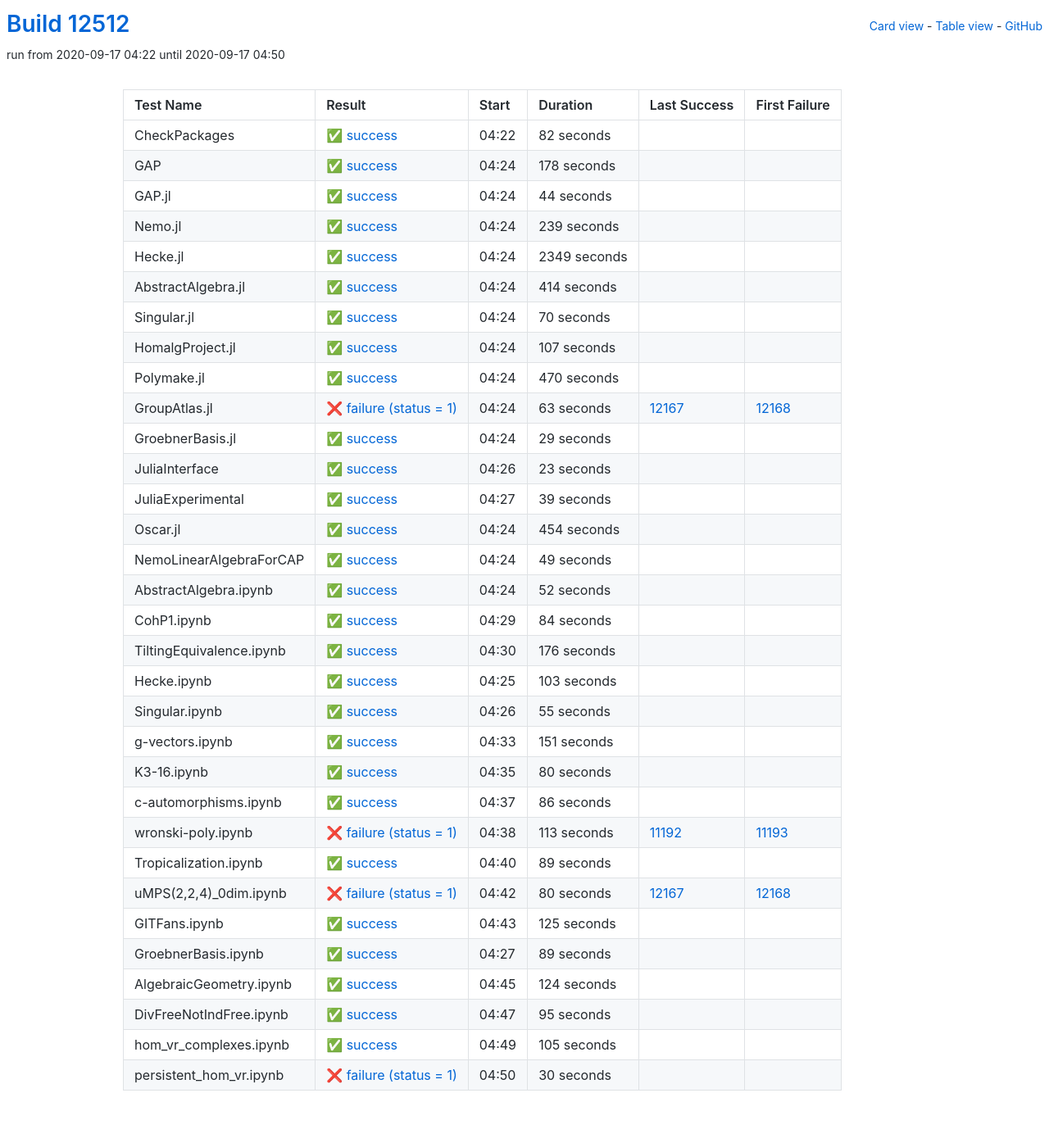
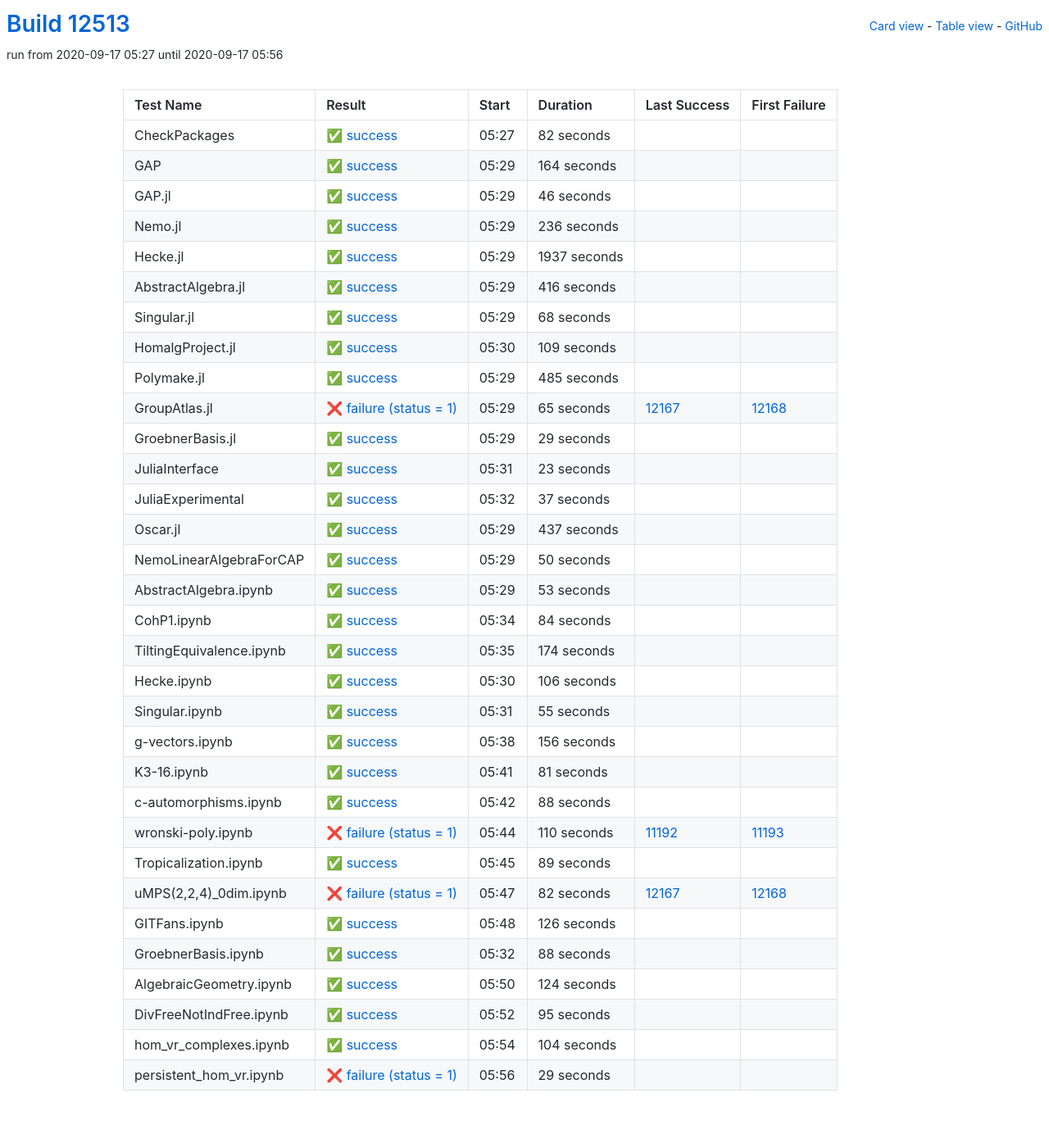
Before and after one commit to oscar-system/oscar-ci-status, a Jekyll site: the page built from table.html, in a window 1280 px wide. Shown: the whole page at 82% size. Built offline with Jekyll 4.4.1, drawn with Linux system fonts in a browser that asks for light colours.

Commit message:
Build #12513

```diff
--- a/_data/ci.yml
+++ b/_data/ci.yml
@@ -1,6 +1,6 @@
 ---
-build: 12512
-build_url: https://oscarci.mathematik.uni-kl.de/job/oscar/12512/
+build: 12513
+build_url: https://oscarci.mathematik.uni-kl.de/job/oscar/12513/
 job: oscar
 organization: oscar-system
 repo: oscar-ci-status
@@ -8,8 +8,8 @@
 tests:
 - name: CheckPackages
   id: checkpackages
-  log: https://oscarci.mathematik.uni-kl.de/job/oscar/12512/artifact/logs/build-12512/CheckPackages.log
-  start: 2020-09-17 04:22
+  log: https://oscarci.mathematik.uni-kl.de/job/oscar/12513/artifact/logs/build-12513/CheckPackages.log
+  start: 2020-09-17 05:27
   success: true
   exitcode: 0
   status: success
@@ -20,116 +20,116 @@
   first_failure_url:
 - name: GAP
   id: gap
-  log: https://oscarci.mathematik.uni-kl.de/job/oscar/12512/artifact/logs/build-12512/GAP.log
-  start: 2020-09-17 04:24
+  log: https://oscarci.mathematik.uni-kl.de/job/oscar/12513/artifact/logs/build-12513/GAP.log
+  start: 2020-09-17 05:29
   success: true
   exitcode: 0
   status: success
-  duration: 178
+  duration: 164
   last_success: false
   last_success_url:
   first_failure: false
   first_failure_url:
 - name: GAP.jl
   id: gap-jl
-  log: https://oscarci.mathematik.uni-kl.de/job/oscar/12512/artifact/logs/build-12512/GAP.jl.log
-  start: 2020-09-17 04:24
+  log: https://oscarci.mathematik.uni-kl.de/job/oscar/12513/artifact/logs/build-12513/GAP.jl.log
+  start: 2020-09-17 05:29
   success: true
   exitcode: 0
   status: success
-  duration: 44
+  duration: 46
   last_success: false
   last_success_url:
   first_failure: false
   first_failure_url:
 - name: Nemo.jl
   id: nemo-jl
-  log: https://oscarci.mathematik.uni-kl.de/job/oscar/12512/artifact/logs/build-12512/Nemo.jl.log
-  start: 2020-09-17 04:24
+  log: https://oscarci.mathematik.uni-kl.de/job/oscar/12513/artifact/logs/build-12513/Nemo.jl.log
+  start: 2020-09-17 05:29
   success: true
   exitcode: 0
   status: success
-  duration: 239
+  duration: 236
   last_success: false
   last_success_url:
   first_failure: false
   first_failure_url:
 - name: Hecke.jl
   id: hecke-jl
-  log: https://oscarci.mathematik.uni-kl.de/job/oscar/12512/artifact/logs/build-12512/Hecke.jl.log
-  start: 2020-09-17 04:24
+  log: https://oscarci.mathematik.uni-kl.de/job/oscar/12513/artifact/logs/build-12513/Hecke.jl.log
+  start: 2020-09-17 05:29
   success: true
   exitcode: 0
   status: success
-  duration: 2349
+  duration: 1937
   last_success: false
   last_success_url:
   first_failure: false
   first_failure_url:
 - name: AbstractAlgebra.jl
   id: abstractalgebra-jl
-  log: https://oscarci.mathematik.uni-kl.de/job/oscar/12512/artifact/logs/build-12512/AbstractAlgebra.jl.log
-  start: 2020-09-17 04:24
+  log: https://oscarci.mathematik.uni-kl.de/job/oscar/12513/artifact/logs/build-12513/AbstractAlgebra.jl.log
+  start: 2020-09-17 05:29
   success: true
   exitcode: 0
   status: success
-  duration: 414
+  duration: 416
   last_success: false
   last_success_url:
   first_failure: false
   first_failure_url:
 - name: Singular.jl
   id: singular-jl
-  log: https://oscarci.mathematik.uni-kl.de/job/oscar/12512/artifact/logs/build-12512/Singular.jl.log
-  start: 2020-09-17 04:24
+  log: https://oscarci.mathematik.uni-kl.de/job/oscar/12513/artifact/logs/build-12513/Singular.jl.log
+  start: 2020-09-17 05:29
   success: true
   exitcode: 0
   status: success
-  duration: 70
+  duration: 68
   last_success: false
   last_success_url:
   first_failure: false
   first_failure_url:
 - name: HomalgProject.jl
   id: homalgproject-jl
-  log: https://oscarci.mathematik.uni-kl.de/job/oscar/12512/artifact/logs/build-12512/HomalgProject.jl.log
-  start: 2020-09-17 04:24
+  log: https://oscarci.mathematik.uni-kl.de/job/oscar/12513/artifact/logs/build-12513/HomalgProject.jl.log
+  start: 2020-09-17 05:30
   success: true
   exitcode: 0
   status: success
-  duration: 107
+  duration: 109
   last_success: false
   last_success_url:
   first_failure: false
   first_failure_url:
 - name: Polymake.jl
   id: polymake-jl
-  log: https://oscarci.mathematik.uni-kl.de/job/oscar/12512/artifact/logs/build-12512/Polymake.jl.log
-  start: 2020-09-17 04:24
+  log: https://oscarci.mathematik.uni-kl.de/job/oscar/12513/artifact/logs/build-12513/Polymake.jl.log
+  start: 2020-09-17 05:29
   success: true
   exitcode: 0
   status: success
-  duration: 470
+  duration: 485
   last_success: false
   last_success_url:
   first_failure: false
   first_failure_url:
 - name: GroupAtlas.jl
   id: groupatlas-jl
-  log: https://oscarci.mathematik.uni-kl.de/job/oscar/12512/artifact/logs/build-12512/GroupAtlas.jl.log
-  start: 2020-09-17 04:24
+  log: https://oscarci.mathematik.uni-kl.de/job/oscar/12513/artifact/logs/build-12513/GroupAtlas.jl.log
+  start: 2020-09-17 05:29
   success: false
   exitcode: 1
   status: failure
-  duration: 63
+  duration: 65
   last_success: 12167
   last_success_url: https://oscarci.mathematik.uni-kl.de/job/oscar/12167/
   first_failure: 12168
   first_failure_url: https://oscarci.mathematik.uni-kl.de/job/oscar/12168/
 - name: GroebnerBasis.jl
   id: groebnerbasis-jl
-  log: https://oscarci.mathematik.uni-kl.de/job/oscar/12512/artifact/logs/build-12512/GroebnerBasis.jl.log
-  start: 2020-09-17 04:24
+  log: https://oscarci.mathematik.uni-kl.de/job/oscar/12513/artifact/logs/build-12513/GroebnerBasis.jl.log
+  start: 2020-09-17 05:29
   success: true
   exitcode: 0
   status: success
@@ -140,8 +140,8 @@
   first_failure_url:
 - name: JuliaInterface
   id: juliainterface
-  log: https://oscarci.mathematik.uni-kl.de/job/oscar/12512/artifact/logs/build-12512/JuliaInterface.log
-  start: 2020-09-17 04:26
+  log: https://oscarci.mathematik.uni-kl.de/job/oscar/12513/artifact/logs/build-12513/JuliaInterface.log
+  start: 2020-09-17 05:31
   success: true
   exitcode: 0
   status: success
@@ -152,56 +152,56 @@
   first_failure_url:
 - name: JuliaExperimental
   id: juliaexperimental
-  log: https://oscarci.mathematik.uni-kl.de/job/oscar/12512/artifact/logs/build-12512/JuliaExperimental.log
-  start: 2020-09-17 04:27
+  log: https://oscarci.mathematik.uni-kl.de/job/oscar/12513/artifact/logs/build-12513/JuliaExperimental.log
+  start: 2020-09-17 05:32
   success: true
   exitcode: 0
   status: success
-  duration: 39
+  duration: 37
   last_success: false
   last_success_url:
   first_failure: false
   first_failure_url:
 - name: Oscar.jl
   id: oscar-jl
-  log: https://oscarci.mathematik.uni-kl.de/job/oscar/12512/artifact/logs/build-12512/Oscar.jl.log
-  start: 2020-09-17 04:24
+  log: https://oscarci.mathematik.uni-kl.de/job/oscar/12513/artifact/logs/build-12513/Oscar.jl.log
+  start: 2020-09-17 05:29
   success: true
   exitcode: 0
   status: success
-  duration: 454
+  duration: 437
   last_success: false
   last_success_url:
   first_failure: false
   first_failure_url:
 - name: NemoLinearAlgebraForCAP
   id: nemolinearalgebraforcap
-  log: https://oscarci.mathematik.uni-kl.de/job/oscar/12512/artifact/logs/build-12512/NemoLinearAlgebraForCAP.log
-  start: 2020-09-17 04:24
+  log: https://oscarci.mathematik.uni-kl.de/job/oscar/12513/artifact/logs/build-12513/NemoLinearAlgebraForCAP.log
+  start: 2020-09-17 05:29
   success: true
   exitcode: 0
   status: success
-  duration: 49
+  duration: 50
   last_success: false
   last_success_url:
   first_failure: false
   first_failure_url:
 - name: AbstractAlgebra.ipynb
   id: abstractalgebra-ipynb
-  log: https://oscarci.mathematik.uni-kl.de/job/oscar/12512/artifact/logs/build-12512/AbstractAlgebra.ipynb.log
-  start: 2020-09-17 04:24
+  log: https://oscarci.mathematik.uni-kl.de/job/oscar/12513/artifact/logs/build-12513/AbstractAlgebra.ipynb.log
+  start: 2020-09-17 05:29
   success: true
   exitcode: 0
   status: success
-  duration: 52
+  duration: 53
   last_success: false
   last_success_url:
   first_failure: false
   first_failure_url:
 - name: CohP1.ipynb
   id: cohp1-ipynb
-  log: https://oscarci.mathematik.uni-kl.de/job/oscar/12512/artifact/logs/build-12512/CohP1.ipynb.log
-  start: 2020-09-17 04:29
+  log: https://oscarci.mathematik.uni-kl.de/job/oscar/12513/artifact/logs/build-12513/CohP1.ipynb.log
+  start: 2020-09-17 05:34
   success: true
   exitcode: 0
   status: success
@@ -212,32 +212,32 @@
   first_failure_url:
 - name: TiltingEquivalence.ipynb
   id: tiltingequivalence-ipynb
-  log: https://oscarci.mathematik.uni-kl.de/job/oscar/12512/artifact/logs/build-12512/TiltingEquivalence.ipynb.log
-  start: 2020-09-17 04:30
+  log: https://oscarci.mathematik.uni-kl.de/job/oscar/12513/artifact/logs/build-12513/TiltingEquivalence.ipynb.log
+  start: 2020-09-17 05:35
   success: true
   exitcode: 0
   status: success
-  duration: 176
+  duration: 174
   last_success: false
   last_success_url:
   first_failure: false
   first_failure_url:
 - name: Hecke.ipynb
   id: hecke-ipynb
-  log: https://oscarci.mathematik.uni-kl.de/job/oscar/12512/artifact/logs/build-12512/Hecke.ipynb.log
-  start: 2020-09-17 04:25
+  log: https://oscarci.mathematik.uni-kl.de/job/oscar/12513/artifact/logs/build-12513/Hecke.ipynb.log
+  start: 2020-09-17 05:30
   success: true
   exitcode: 0
   status: success
-  duration: 103
+  duration: 106
   last_success: false
   last_success_url:
   first_failure: false
   first_failure_url:
 - name: Singular.ipynb
   id: singular-ipynb
-  log: https://oscarci.mathematik.uni-kl.de/job/oscar/12512/artifact/logs/build-12512/Singular.ipynb.log
-  start: 2020-09-17 04:26
+  log: https://oscarci.mathematik.uni-kl.de/job/oscar/12513/artifact/logs/build-12513/Singular.ipynb.log
+  start: 2020-09-17 05:31
   success: true
   exitcode: 0
   status: success
@@ -248,56 +248,56 @@
   first_failure_url:
 - name: g-vectors.ipynb
   id: g-vectors-ipynb
-  log: https://oscarci.mathematik.uni-kl.de/job/oscar/12512/artifact/logs/build-12512/g-vectors.ipynb.log
-  start: 2020-09-17 04:33
+  log: https://oscarci.mathematik.uni-kl.de/job/oscar/12513/artifact/logs/build-12513/g-vectors.ipynb.log
+  start: 2020-09-17 05:38
   success: true
   exitcode: 0
   status: success
-  duration: 151
+  duration: 156
   last_success: false
   last_success_url:
   first_failure: false
   first_failure_url:
 - name: K3-16.ipynb
   id: k3-16-ipynb
-  log: https://oscarci.mathematik.uni-kl.de/job/oscar/12512/artifact/logs/build-12512/K3-16.ipynb.log
-  start: 2020-09-17 04:35
+  log: https://oscarci.mathematik.uni-kl.de/job/oscar/12513/artifact/logs/build-12513/K3-16.ipynb.log
+  start: 2020-09-17 05:41
   success: true
   exitcode: 0
   status: success
-  duration: 80
+  duration: 81
   last_success: false
   last_success_url:
   first_failure: false
   first_failure_url:
 - name: c-automorphisms.ipynb
   id: c-automorphisms-ipynb
-  log: https://oscarci.mathematik.uni-kl.de/job/oscar/12512/artifact/logs/build-12512/c-automorphisms.ipynb.log
-  start: 2020-09-17 04:37
+  log: https://oscarci.mathematik.uni-kl.de/job/oscar/12513/artifact/logs/build-12513/c-automorphisms.ipynb.log
+  start: 2020-09-17 05:42
   success: true
   exitcode: 0
   status: success
-  duration: 86
+  duration: 88
   last_success: false
   last_success_url:
   first_failure: false
   first_failure_url:
 - name: wronski-poly.ipynb
   id: wronski-poly-ipynb
-  log: https://oscarci.mathematik.uni-kl.de/job/oscar/12512/artifact/logs/build-12512/wronski-poly.ipynb.log
-  start: 2020-09-17 04:38
+  log: https://oscarci.mathematik.uni-kl.de/job/oscar/12513/artifact/logs/build-12513/wronski-poly.ipynb.log
+  start: 2020-09-17 05:44
   success: false
   exitcode: 1
   status: failure
-  duration: 113
+  duration: 110
   last_success: 11192
   last_success_url: https://oscarci.mathematik.uni-kl.de/job/oscar/11192/
   first_failure: 11193
   first_failure_url: https://oscarci.mathematik.uni-kl.de/job/oscar/11193/
 - name: Tropicalization.ipynb
   id: tropicalization-ipynb
-  log: https://oscarci.mathematik.uni-kl.de/job/oscar/12512/artifact/logs/build-12512/Tropicalization.ipynb.log
-  start: 2020-09-17 04:40
+  log: https://oscarci.mathematik.uni-kl.de/job/oscar/12513/artifact/logs/build-12513/Tropicalization.ipynb.log
+  start: 2020-09-17 05:45
   success: true
   exitcode: 0
   status: success
@@ -308,44 +308,44 @@
   first_failure_url:
 - name: uMPS(2,2,4)_0dim.ipynb
   id: umps-2-2-4-0dim-ipynb
-  log: https://oscarci.mathematik.uni-kl.de/job/oscar/12512/artifact/logs/build-12512/uMPS-2-2-4-_0dim.ipynb.log
-  start: 2020-09-17 04:42
+  log: https://oscarci.mathematik.uni-kl.de/job/oscar/12513/artifact/logs/build-12513/uMPS-2-2-4-_0dim.ipynb.log
+  start: 2020-09-17 05:47
   success: false
   exitcode: 1
   status: failure
-  duration: 80
+  duration: 82
   last_success: 12167
   last_success_url: https://oscarci.mathematik.uni-kl.de/job/oscar/12167/
   first_failure: 12168
   first_failure_url: https://oscarci.mathematik.uni-kl.de/job/oscar/12168/
 - name: GITFans.ipynb
   id: gitfans-ipynb
-  log: https://oscarci.mathematik.uni-kl.de/job/oscar/12512/artifact/logs/build-12512/GITFans.ipynb.log
-  start: 2020-09-17 04:43
+  log: https://oscarci.mathematik.uni-kl.de/job/oscar/12513/artifact/logs/build-12513/GITFans.ipynb.log
+  start: 2020-09-17 05:48
   success: true
   exitcode: 0
   status: success
-  duration: 125
+  duration: 126
   last_success: false
   last_success_url:
   first_failure: false
   first_failure_url:
 - name: GroebnerBasis.ipynb
   id: groebnerbasis-ipynb
-  log: https://oscarci.mathematik.uni-kl.de/job/oscar/12512/artifact/logs/build-12512/GroebnerBasis.ipynb.log
-  start: 2020-09-17 04:27
+  log: https://oscarci.mathematik.uni-kl.de/job/oscar/12513/artifact/logs/build-12513/GroebnerBasis.ipynb.log
+  start: 2020-09-17 05:32
   success: true
   exitcode: 0
   status: success
-  duration: 89
+  duration: 88
   last_success: false
   last_success_url:
   first_failure: false
   first_failure_url:
 - name: AlgebraicGeometry.ipynb
   id: algebraicgeometry-ipynb
-  log: https://oscarci.mathematik.uni-kl.de/job/oscar/12512/artifact/logs/build-12512/AlgebraicGeometry.ipynb.log
-  start: 2020-09-17 04:45
+  log: https://oscarci.mathematik.uni-kl.de/job/oscar/12513/artifact/logs/build-12513/AlgebraicGeometry.ipynb.log
+  start: 2020-09-17 05:50
   success: true
   exitcode: 0
   status: success
@@ -356,8 +356,8 @@
   first_failure_url:
 - name: DivFreeNotIndFree.ipynb
   id: divfreenotindfree-ipynb
-  log: https://oscarci.mathematik.uni-kl.de/job/oscar/12512/artifact/logs/build-12512/DivFreeNotIndFree.ipynb.log
-  start: 2020-09-17 04:47
+  log: https://oscarci.mathematik.uni-kl.de/job/oscar/12513/artifact/logs/build-12513/DivFreeNotIndFree.ipynb.log
+  start: 2020-09-17 05:52
   success: true
   exitcode: 0
   status: success
@@ -368,24 +368,24 @@
   first_failure_url:
 - name: hom_vr_complexes.ipynb
   id: hom-vr-complexes-ipynb
-  log: https://oscarci.mathematik.uni-kl.de/job/oscar/12512/artifact/logs/build-12512/hom_vr_complexes.ipynb.log
-  start: 2020-09-17 04:49
+  log: https://oscarci.mathematik.uni-kl.de/job/oscar/12513/artifact/logs/build-12513/hom_vr_complexes.ipynb.log
+  start: 2020-09-17 05:54
   success: true
   exitcode: 0
   status: success
-  duration: 105
+  duration: 104
   last_success: false
   last_success_url:
   first_failure: false
   first_failure_url:
 - name: persistent_hom_vr.ipynb
   id: persistent-hom-vr-ipynb
-  log: https://oscarci.mathematik.uni-kl.de/job/oscar/12512/artifact/logs/build-12512/persistent_hom_vr.ipynb.log
-  start: 2020-09-17 04:50
+  log: https://oscarci.mathematik.uni-kl.de/job/oscar/12513/artifact/logs/build-12513/persistent_hom_vr.ipynb.log
+  start: 2020-09-17 05:56
   success: false
   exitcode: 1
   status: failure
-  duration: 30
+  duration: 29
   last_success: false
   last_success_url:
   first_failure: false
```
Also changed, not shown: README.md.
